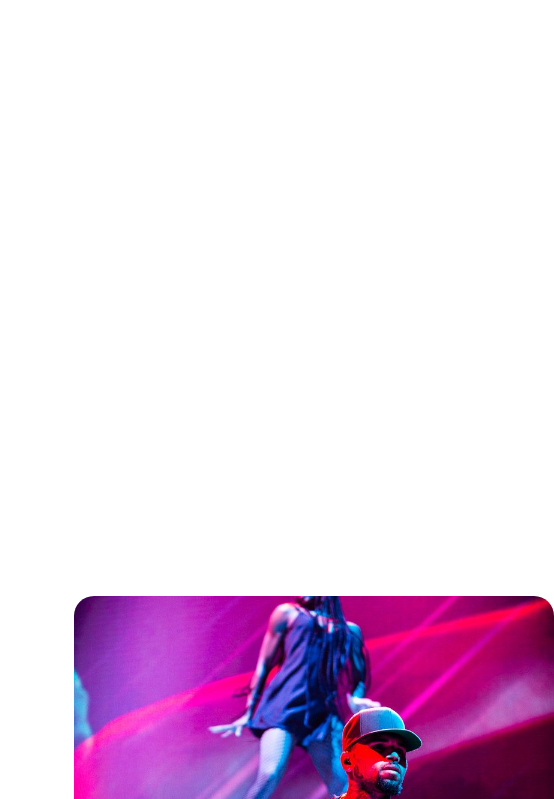
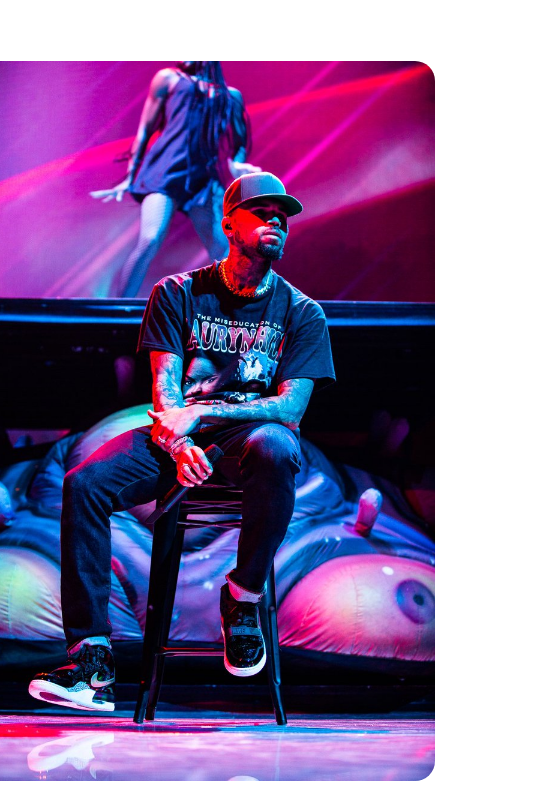
Before and after one commit to Yaggzt/nuevo-repo, a website: page index.html in a window 390 px wide. Shown: the part 108-907 px from the top of the page, 554 px wide, since content can reach past the window. Drawn offline with nearby package versions, Linux system fonts and the light colour scheme.

Commit message:
proyecto

```diff
--- /dev/null
+++ b/scss/_mediaquerys.scss
@@ -0,0 +1,12 @@
+@media only screen and (max-width: 980px) and (min-width: 200px) {
+    main{
+      align-items: center;
+      padding: 0rem 10rem;
+      flex-direction: column-reverse; }
+
+    img {
+      align-items: center;
+      margin: 0px;
+      min-width: 220px;
+      border-radius: 20px; }
+    }
--- a/scss/style.scss
+++ b/scss/style.scss
@@ -3,3 +3,4 @@
 @import "historia";
 @import "discografia";
 @import "contacto";
+@import "mediaquerys";
```
Also changed, not shown: css/style.css.
